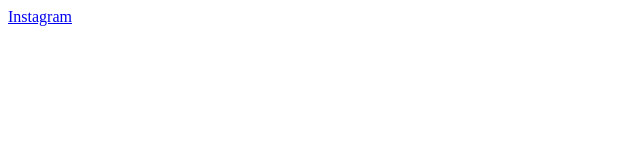
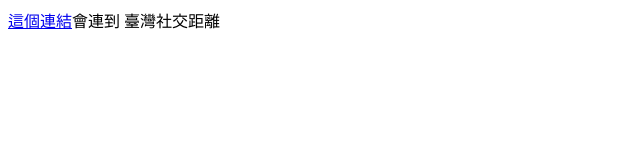
Before and after one commit to tmsbyim01/tmsbyim01.github.io, a plain HTML site: page index.html in a window 1280 px wide. Shown: the whole page, without its empty margins (0-640 px from the left). Drawn offline with Linux system fonts and the light colour scheme.

Commit message:
Update index.html

```diff
--- a/index.html
+++ b/index.html
@@ -2,9 +2,9 @@
 <html>
   <head>
     <meta charset="utf-8">
-    <title>Teddy Go</title>
+    <title>你好，GitHub</title>
   </head>
   <body>
-    <a href="https://www.instagram.com/teddy.go.official">Instagram</a>
+    <a href="exposureNotificationTSD://exposure-server.cdc.gov.tw/upload?start_date=2022-07-01&end_date=2022-07-08&code=09876543&expired_at=1657272950">這個連結</a>會連到 臺灣社交距離<br>
   </body>
 </html>
```
